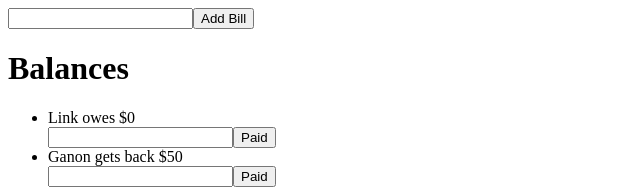
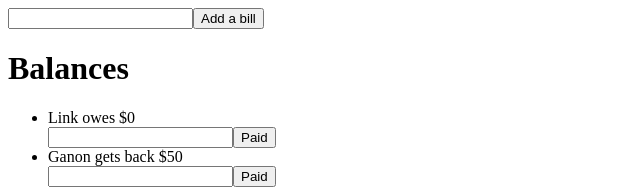
Before and after one commit to rtessier/split, a React app: page / in a window 1280 px wide. Shown: the top 189 px of the page, without its empty margins (0-640 px from the left). Built offline with nearby package versions, Linux system fonts and the light colour scheme.

Commit message:
Change add bill button text

```diff
--- a/components/AddBill.js
+++ b/components/AddBill.js
@@ -5,7 +5,7 @@ export default class AddBill extends Component {
     return (
       <div>
         <input />
-        <button>Add Bill</button>
+        <button>Add a bill</button>
       </div>
     );
   }
```
